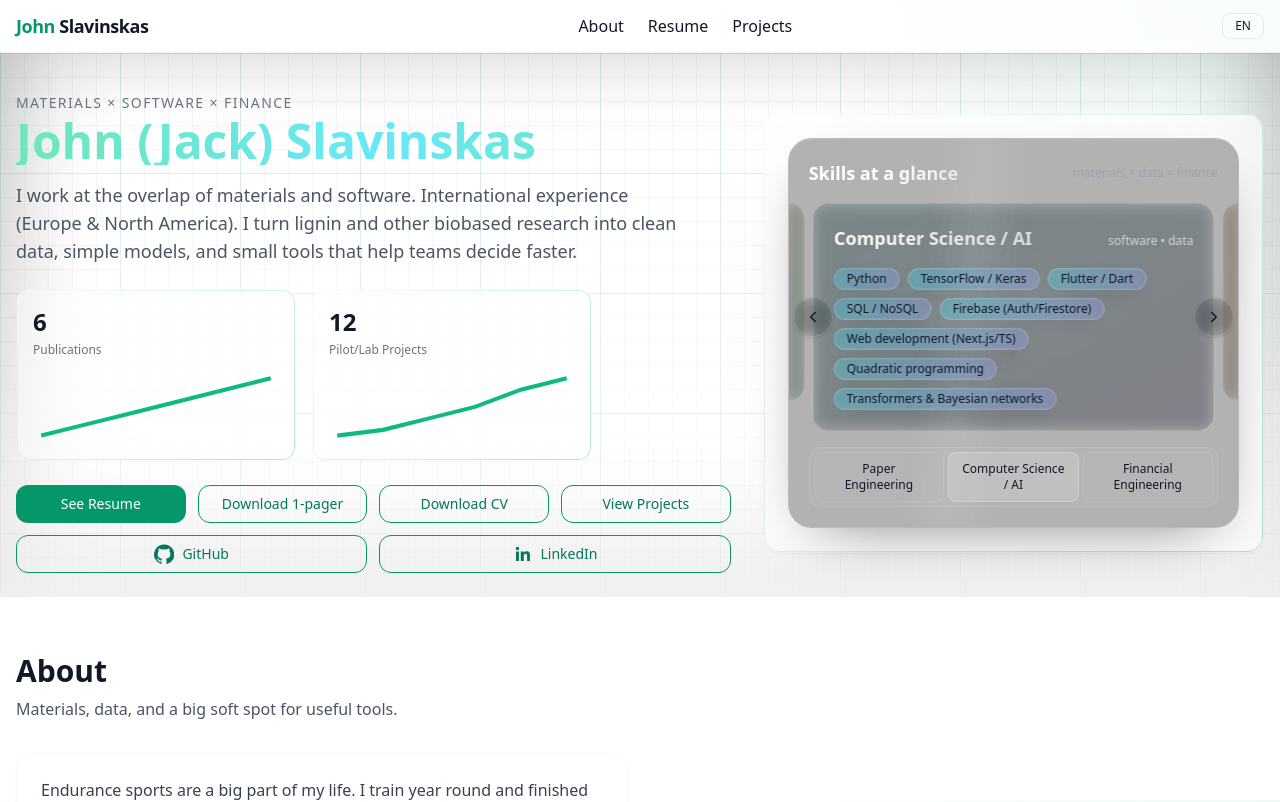
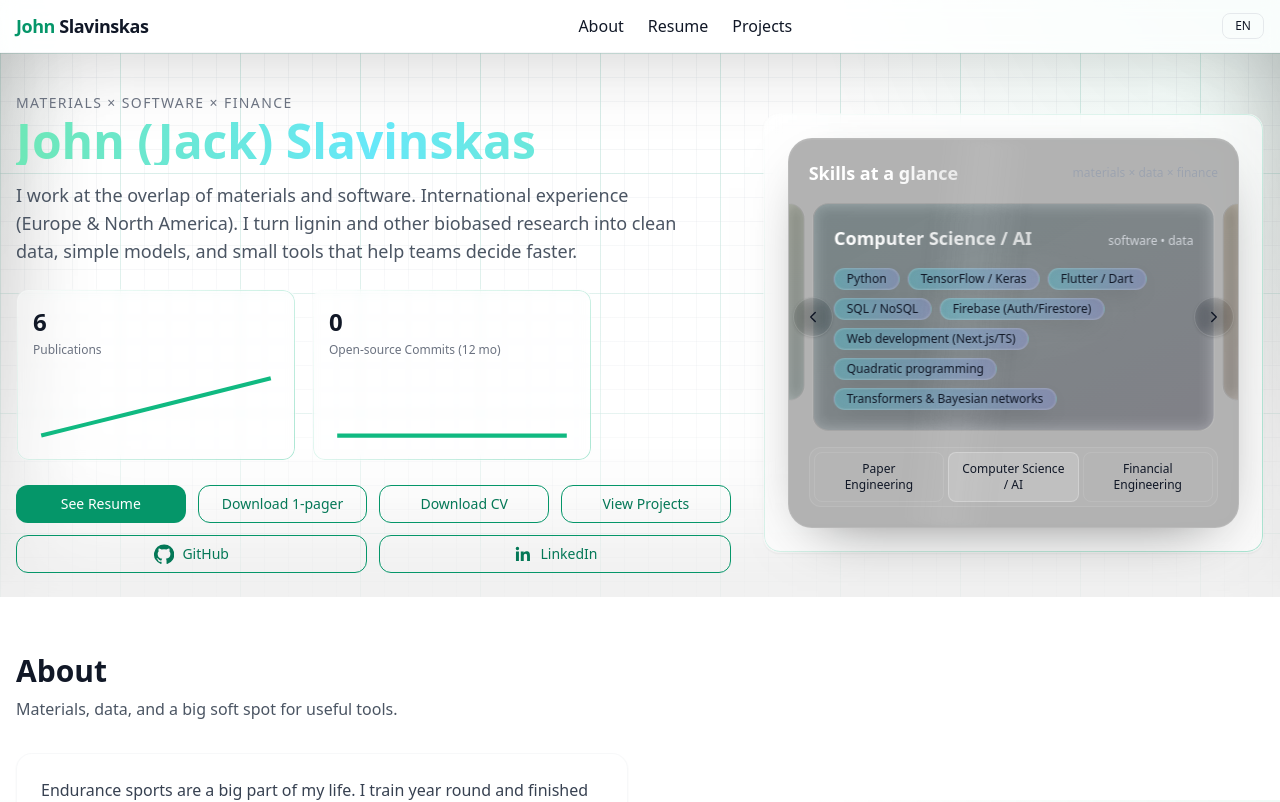
Before and after one commit to Tridude5/JohnSlavinskas, a Next.js app: page / in a window 1280 px wide. Shown: the top 802 px of the page. Built offline with nearby package versions, Linux system fonts and the light colour scheme; no server answers.

Commit message:
Update page.tsx

```diff
--- a/app/page.tsx
+++ b/app/page.tsx
@@ -6,7 +6,8 @@ import Image from "next/image";
 import dynamic from "next/dynamic";
 
 import Section from "@/components/Section";
-import KPIs from "@/components/KPIs";
+// ⬇️ swap KPIs for the dynamic wrapper
+import DynamicHeroKpis from "@/components/DynamicHeroKpis";
 import BlueprintFX from "@/components/BlueprintFX";
 import ParallaxGroup from "@/components/ParallaxGroup";
 import SkillsCard from "@/components/SkillsCard";
@@ -294,7 +295,8 @@ export default function Page() {
             </p>
 
             <div className="mt-6 max-w-xl">
-              <KPIs items={heroKpis} />
+              {/* Swap static KPIs for the dynamic commits component */}
+              <DynamicHeroKpis basePath={base} publicationsCount={6} />
             </div>
 
             {/* CTAs — symmetric; centered labels; GitHub/LinkedIn on row 2 */}
```
